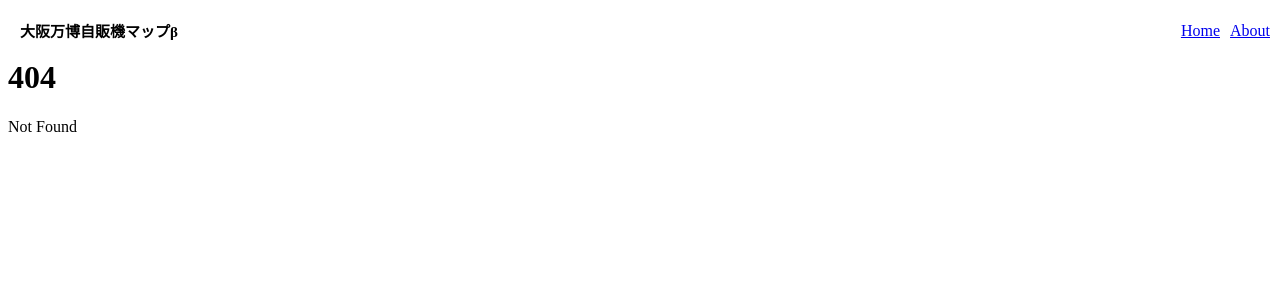
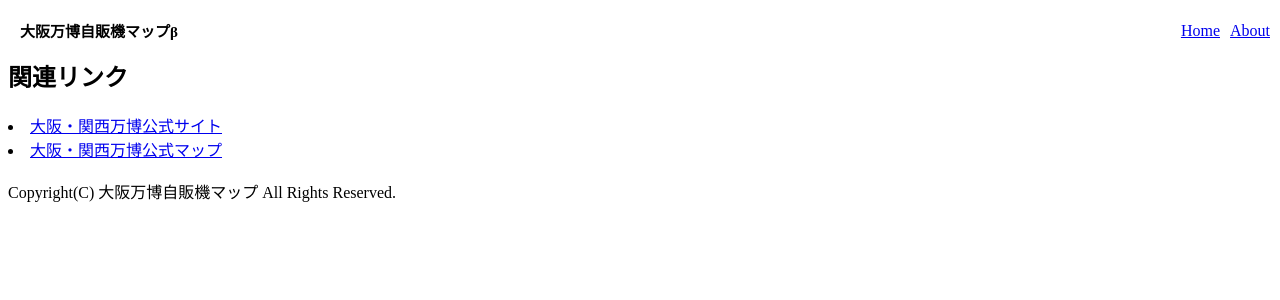
Before and after one commit to atmatjp/waterhole, a SvelteKit app: page /link in a window 1280 px wide. Before the commit this address had no page. Shown: the top 300 px of the page. Built offline with nearby package versions, Linux system fonts and the light colour scheme.

Commit message:
Add files via upload

```diff
--- /dev/null
+++ b/src/routes/link/+page.svelte
@@ -0,0 +1,19 @@
+<script>
+  // 必要ならここにスクリプト
+</script>
+
+<h2>関連リンク</h2>
+
+<li>
+  <a
+    href="https://www.google.com/url?sa=t&source=web&rct=j&opi=89978449&url=https://www.expo2025.or.jp/&ved=2ahUKEwiq9LyCuJaNAxVelK8BHX6TBrsQFnoECCcQAQ&usg=AOvVaw38CQeW5YnC3t_NI7wnep8G"
+    >大阪・関西万博公式サイト</a
+  >
+</li>
+<li>
+  <a href="https://www.expo2025.or.jp/wp/wp-content/uploads/JP_MAP_R.pdf"
+    >大阪・関西万博公式マップ</a
+  >
+</li>
+&nbsp;
+<footer>Copyright(C) 大阪万博自販機マップ All Rights Reserved.</footer>
```
